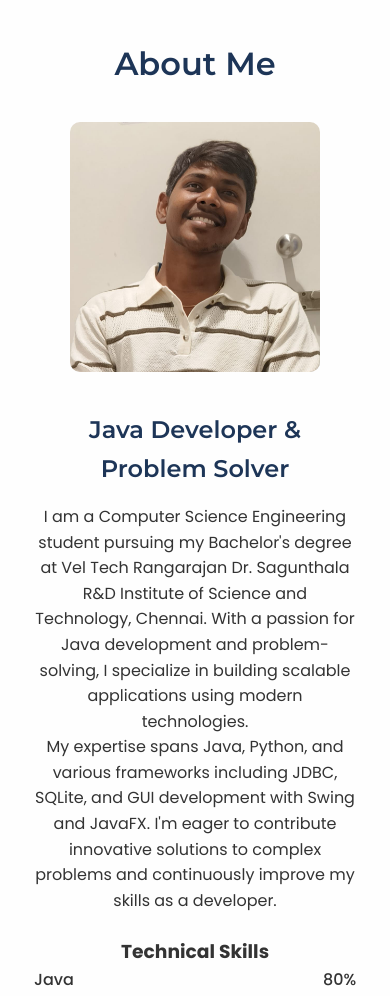
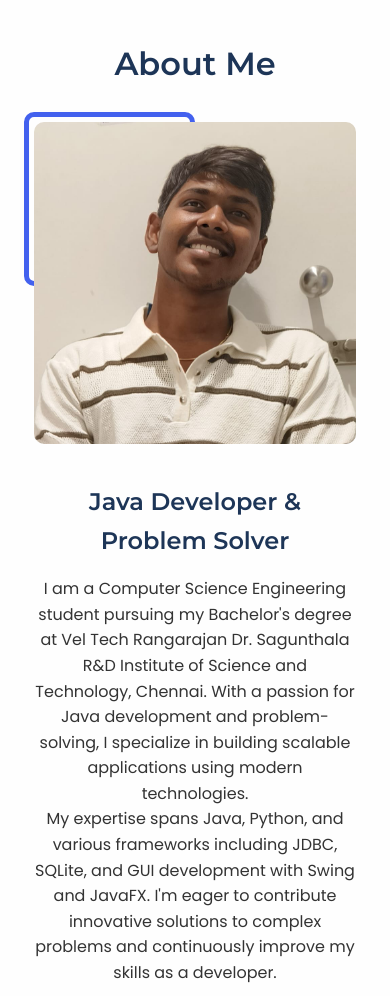
Before and after one commit to Sujan8830/nagasujanmuriki, a plain HTML site: page index.html in a window 390 px wide. Shown: the part 940-1936 px from the top of the page. Drawn offline with nearby package versions, Linux system fonts and the light colour scheme.

Commit message:
Update index.html

```diff
--- a/index.html
+++ b/index.html
@@ -197,16 +197,39 @@ h1, h2 {
   display: flex;
   flex-wrap: wrap;
   align-items: center;
+  justify-content: center;
   gap: 2rem;
 }
 
+.about-img {
+  flex: 1;
+  min-width: 280px;
+  max-width: 400px;
+  position: relative;
+}
+
 .about-img img {
-  max-width: 250px;
+  width: 100%;
+  max-width: 100%;
   border-radius: 10px;
+}
+
+.about-img::before {
+  content: '';
+  position: absolute;
+  top: -20px;
+  left: -20px;
+  width: 60%;
+  height: 60%;
+  border: 5px solid var(--primary-color);
+  border-radius: 10px;
+  z-index: -1;
 }
 
 .about-content {
   flex: 1;
+  min-width: 280px;
+  max-width: 600px;
 }
 
 .skills {
@@ -237,6 +260,8 @@ h1, h2 {
   background: #007bff;
   transition: width 1.5s ease;
 }
+
+
 
 /* Experience Section */
 .experience {
@@ -411,6 +436,21 @@ footer {
     margin: auto;
   }
 }
+
+@media (max-width: 768px) {
+  .about-container {
+    flex-direction: column;
+    text-align: center;
+  }
+
+  .about-img::before {
+    top: -10px;
+    left: -10px;
+    width: 50%;
+    height: 50%;
+  }
+}
+
 
     /* Resume section */
     .resume-section {
```
